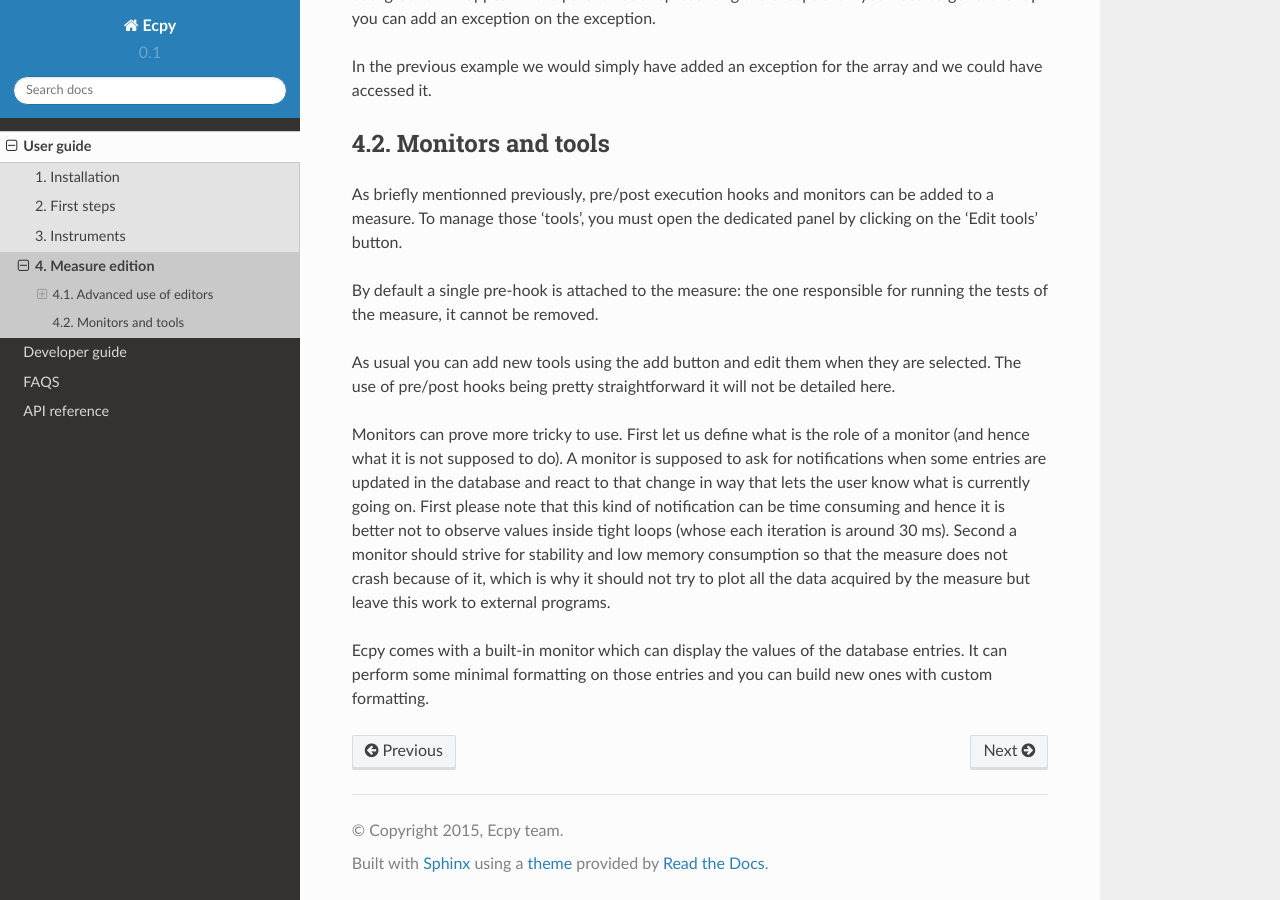
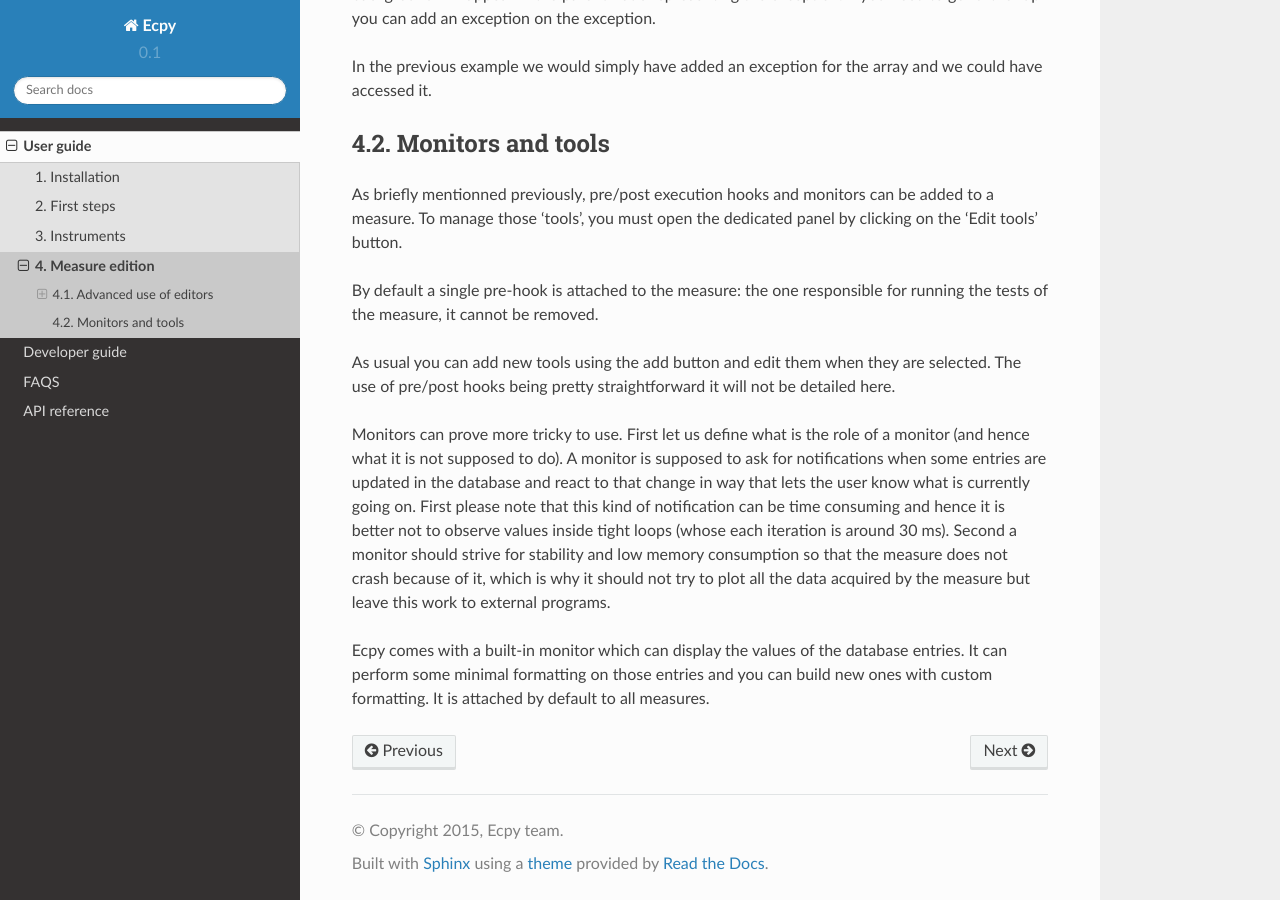
Before and after one commit to Exopy/exopy, a Sphinx documentation site: the page built from docs/source/user_guide/measure_edition.rst, in a window 1280 px wide and 900 px high, scrolled down 2371 px. Built offline with Sphinx 7.4.7 and the Read the Docs theme 2.0.0, drawn with Linux system fonts in a browser that asks for light colours.

Commit message:
Corrections requested by @MatthieuDartiailh

```diff
--- a/docs/source/dev_guide/measure.rst
+++ b/docs/source/dev_guide/measure.rst
@@ -44,7 +44,7 @@ pre-hook can have two purposes :
 
 Adding a pre-hook requires to :
 
-- implement the logic by subclassing |BasePreexecutionHook|. The methods that can be
+- implement the logic by subclassing |BasePreExecutionHook|. The methods that can be
   overridden are :
 
   - check: make sure that the measure is in a proper state to be executed.
@@ -132,6 +132,8 @@ Adding a post-hook requires to :
   - list_runtimes: let the measure know the runtime dependencies (such as
     instrument drivers) if any.
 
+  Additionally if any entry is contributed to the task hierarchy they should
+  be added when the tool is linked (or later during edition of the tool).
 
 - declare it by contributing a |PostExecutionHook| to the
   'ecpy.measure.post-execution' extension point. The declaration should
--- a/docs/source/user_guide/measure_edition.rst
+++ b/docs/source/user_guide/measure_edition.rst
@@ -140,4 +140,4 @@ external programs.
 
 Ecpy comes with a built-in monitor which can display the values of the database
 entries. It can perform some minimal formatting on those entries and you can
-build new ones with custom formatting.
+build new ones with custom formatting. It is attached by default to all measures.
```
